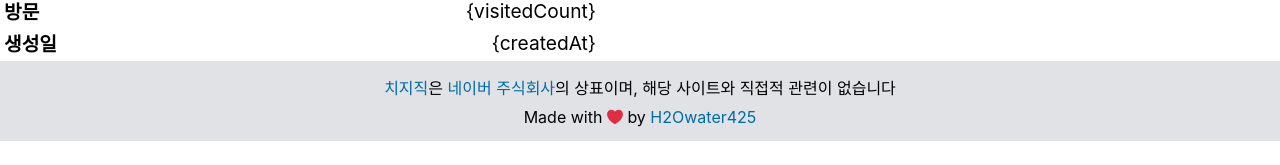
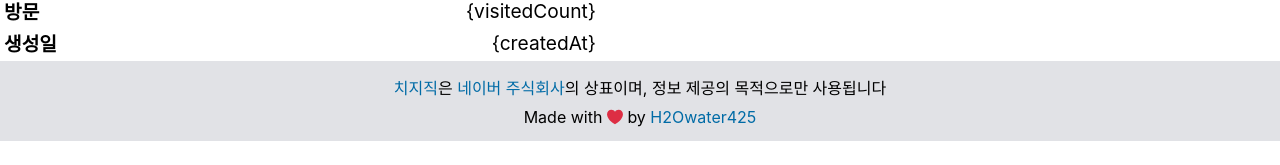
Before and after one commit to H2Owater425/chz.im, a website: page source/library/handle.html in a window 1280 px wide. Shown: the part 171-336 px from the top of the page. Drawn offline with Linux system fonts and the light colour scheme; a web font is replaced by a local one.

Commit message:
docs: Fix footer message

```diff
--- a/source/library/handle.html
+++ b/source/library/handle.html
@@ -121,7 +121,7 @@
 		</main>
 
 		<footer>
-			<p><span><a href="https://chzzk.naver.com/">치지직</a>은&nbsp;<a href="https://navercorp.com/">네이버 주식회사</a>의 상표이며,&nbsp;</span><span>해당 사이트와 직접적 관련이 없습니다</span></p>
+			<p><span><a href="https://chzzk.naver.com/">치지직</a>은&nbsp;<a href="https://navercorp.com/">네이버 주식회사</a>의 상표이며,&nbsp;</span><span>정보 제공의 목적으로만 사용됩니다</span></p>
 			<p>Made with&nbsp;<svg xmlns="http://www.w3.org/2000/svg" viewBox="0 0 36 36" class="_icon_1lffh_21"><path fill="#DD2E44" d="M35.885 11.833c0-5.45-4.418-9.868-9.867-9.868-3.308 0-6.227 1.633-8.018 4.129-1.791-2.496-4.71-4.129-8.017-4.129-5.45 0-9.868 4.417-9.868 9.868 0 .772.098 1.52.266 2.241C1.751 22.587 11.216 31.568 18 34.034c6.783-2.466 16.249-11.447 17.617-19.959.17-.721.268-1.469.268-2.242"></path></svg>&nbsp;by&nbsp;<a href="https://github.com/H2Owater425">H2Owater425</a></p>
 		</footer>
 	</body>
```
Also changed, not shown: source/library/index.html (+1 -1 lines).
